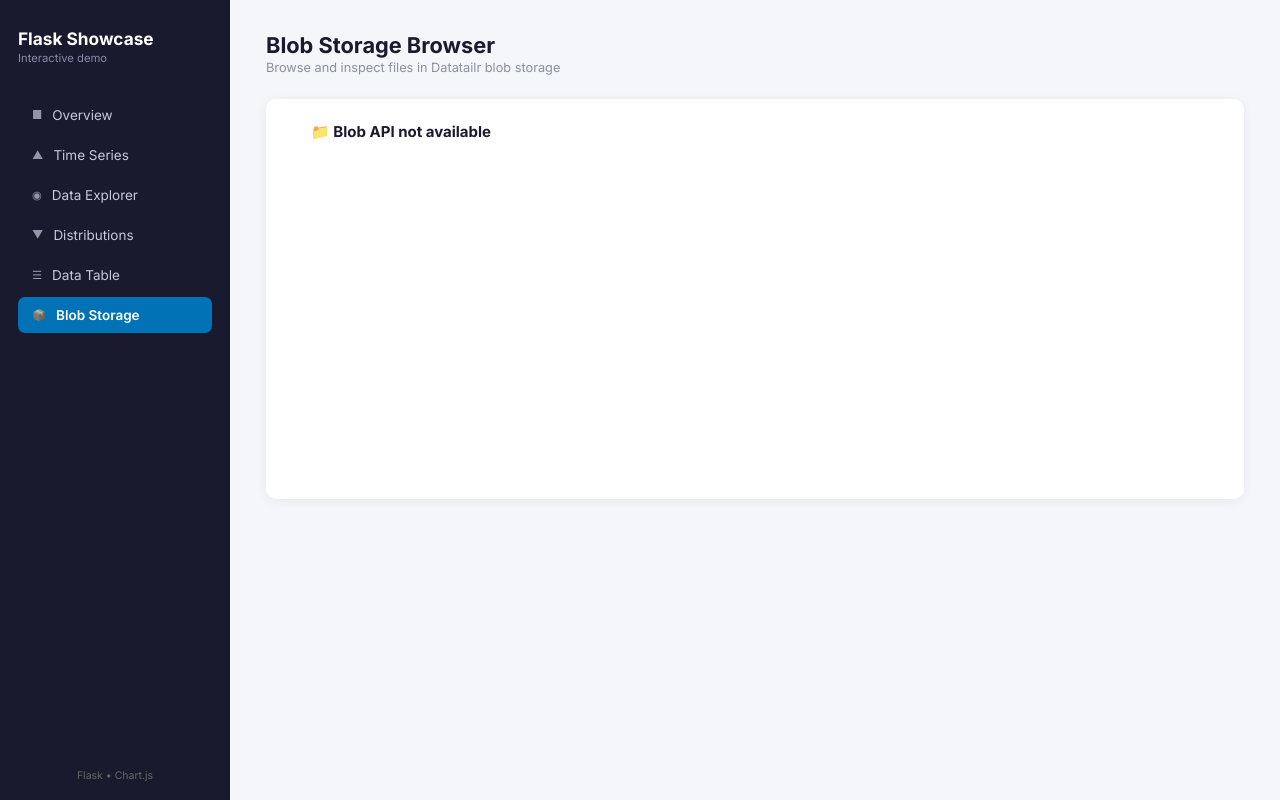
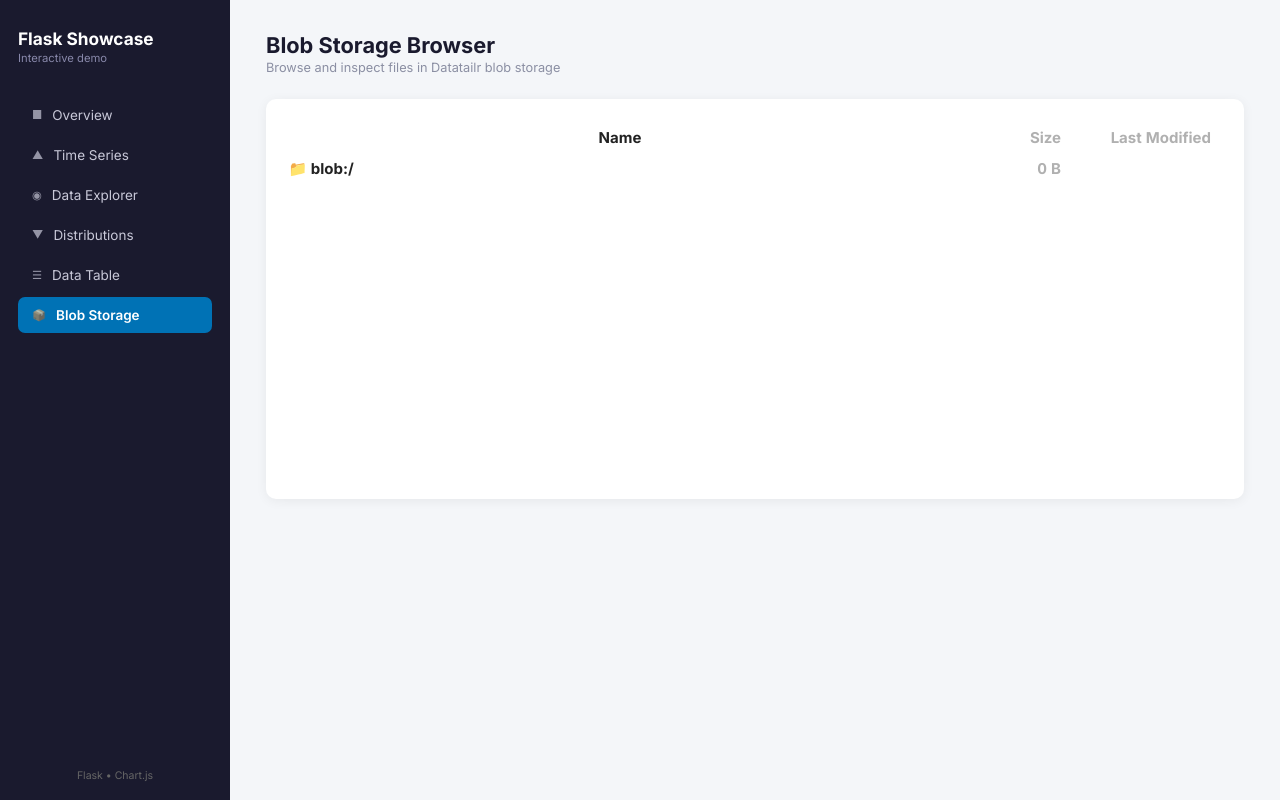
Before and after one commit to Datatailr/datatailr-examples, a Flask app: page /blob-browser in a window 1280 px wide. Run offline with Flask 3, Linux system fonts and the light colour scheme; data that the repository does not hold is empty.

Commit message:
improve blob tree

```diff
--- a/datatailr_demo/dashboards/flask/app.py
+++ b/datatailr_demo/dashboards/flask/app.py
@@ -205,39 +205,60 @@ except ImportError:
     blob_storage = None
 
 
-def _build_blob_tree(prefix="/"):
-    """
-    Build a nested file tree from flat blob paths using Blob.ls().
-    """
+
+def _list_blob_dir_with_size(prefix=""):
     if not blob_storage:
-        return {"name": "Blob API not available", "type": "dir", "children": []}
+        return {"name": prefix or "blob:/", "type": "dir", "children": [], "size": 0, "last_modified": None}
     try:
         blobs = blob_storage.ls(prefix, recursive=True)
     except Exception as e:
-        return {"name": "Blob API error", "type": "dir", "children": [{"name": str(e), "type": "file"}]}
+        return {"name": prefix or "blob:/", "type": "dir", "children": [{"name": str(e), "type": "file", "size": 0, "last_modified": None}], "size": 0, "last_modified": None}
 
-    # Build tree from flat paths
-    root = {"name": prefix or "root", "type": "dir", "children": []}
+    # Build a tree with size and last_modified aggregation
     tree = {}
     for blob in blobs:
-        rel_path = blob["name"]
+        # blob is a dict with 'name', 'size', 'last_modified'
+        if isinstance(blob, dict):
+            path = blob.get("name")
+            size = blob.get("size", 0)
+            last_modified = blob.get("last_modified")
+        else:
+            path = blob
+            try:
+                stat = blob_storage.stat(path)
+                size = stat.get('size', 0)
+                last_modified = stat.get('last_modified')
+            except Exception:
+                size = 0
+                last_modified = None
+        rel_path = path[len(prefix):].lstrip("/") if prefix else path
         parts = rel_path.split("/")
         node = tree
         for i, part in enumerate(parts):
-            if part == "":
+            if not part:
                 continue
             if part not in node:
-                node[part] = {} if i < len(parts) - 1 else None
-            if i < len(parts) - 1:
-                node = node[part]
+                node[part] = {"_children": {}, "_size": 0, "_is_file": i == len(parts) - 1, "_last_modified": None}
+            if i == len(parts) - 1:
+                node[part]["_size"] = size
+                node[part]["_last_modified"] = last_modified
+            node = node[part]["_children"]
 
-    def build_subtree(name, subtree):
-        if subtree is None:
-            return {"name": name, "type": "file"}
-        return {"name": name, "type": "dir", "children": [build_subtree(k, v) for k, v in sorted(subtree.items())]}
+    def build_subtree(name, node):
+        if node["_is_file"]:
+            return {"name": name, "type": "file", "size": node["_size"], "last_modified": node["_last_modified"]}
+        children = [build_subtree(k, v) for k, v in node["_children"].items()]
+        total_size = sum(child["size"] for child in children)
+        # For last_modified, use the most recent among children
+        last_mods = [child["last_modified"] for child in children if child["last_modified"]]
+        last_modified = max(last_mods) if last_mods else None
+        return {"name": name, "type": "dir", "children": children, "size": total_size, "last_modified": last_modified}
 
-    root["children"] = [build_subtree(k, v) for k, v in sorted(tree.items())]
-    return root
+    children = [build_subtree(k, v) for k, v in tree.items()]
+    total_size = sum(child["size"] for child in children)
+    last_mods = [child["last_modified"] for child in children if child["last_modified"]]
+    last_modified = max(last_mods) if last_mods else None
+    return {"name": prefix or "blob:/", "type": "dir", "children": children, "size": total_size, "last_modified": last_modified}
 
 
 @app.route("/blob-browser")
@@ -247,7 +268,7 @@ def blob_browser():
 
 @app.route("/api/blob-tree")
 def api_blob_tree():
-    tree = _build_blob_tree()
+    tree = _list_blob_dir_with_size()
     return jsonify(tree)
 
 
--- a/datatailr_demo/dashboards/flask/templates/blob_browser.html
+++ b/datatailr_demo/dashboards/flask/templates/blob_browser.html
@@ -18,44 +18,105 @@ async function fetchBlobTree() {
 
 function renderTree(node, container) {
   container.innerHTML = '';
-  const ul = document.createElement('ul');
-  ul.className = 'blob-tree-root';
-  buildTree(node, ul, '');
-  container.appendChild(ul);
+  const table = document.createElement('table');
+  table.className = 'blob-tree-table';
+  const thead = document.createElement('thead');
+  thead.innerHTML = '<tr><th>Name</th><th class="size-col">Size</th><th class="mod-col">Last Modified</th></tr>';
+  table.appendChild(thead);
+  const tbody = document.createElement('tbody');
+  renderTreeRows(node, tbody, '', 0);
+  table.appendChild(tbody);
+  container.appendChild(table);
 }
 
-function buildTree(node, parent, prefix = '') {
+function formatDateRawOrEpoch(val) {
+  if (!val) return '';
+  // If it's a number or a string of digits, treat as epoch seconds
+  if (typeof val === 'number' || /^\d+$/.test(val)) {
+    const epoch = typeof val === 'number' ? val : parseInt(val, 10);
+    if (!isNaN(epoch)) {
+      const d = new Date(epoch * 1000);
+      return d.toLocaleString(undefined, { timeZone: 'UTC' });
+    }
+  }
+  // Otherwise, return as-is
+  return val;
+}
+
+function renderTreeRows(node, parent, prefix = '', depth = 0, insertAfter = null) {
+  const indent = (depth * 0.5) + 'em';
   if (node.type === 'dir') {
-    const li = document.createElement('li');
-    li.innerHTML = `<span class='blob-dir'>📁 ${node.name}</span>`;
-    const ul = document.createElement('ul');
-    ul.style.display = 'none';
-    li.appendChild(ul);
-    li.querySelector('span').onclick = () => {
-      ul.style.display = ul.style.display === 'none' ? 'block' : 'none';
+    const tr = document.createElement('tr');
+    tr.innerHTML = `<td style="padding-left:${indent}"><span class='blob-dir'><span class='folder-icon'>📁</span> <span class='folder-name'>${node.name}</span></span></td><td class='size-col'>${typeof node.size === 'number' ? formatSize(node.size) : ''}</td><td class='mod-col'>${node.last_modified ? formatDateRawOrEpoch(node.last_modified) : ''}</td>`;
+    tr.classList.add('dir-row');
+    if (insertAfter && insertAfter.nextSibling) {
+      parent.insertBefore(tr, insertAfter.nextSibling);
+    } else {
+      parent.appendChild(tr);
+    }
+    let expanded = false;
+    let childRows = [];
+    const toggle = () => {
+      expanded = !expanded;
+      if (expanded) {
+        let lastInserted = tr;
+        (node.children || []).forEach(child => {
+          lastInserted = renderTreeRows(child, parent, (prefix ? prefix + '/' : '') + node.name, depth + 1, lastInserted);
+        });
+      } else {
+        // Remove all descendant rows
+        let next = tr.nextSibling;
+        while (next && next.classList.contains('dir-row') || next && next.querySelector && next.querySelector('.blob-file')) {
+          // Check depth by padding-left
+          const pad = next.firstChild && next.firstChild.style && next.firstChild.style.paddingLeft;
+          if (pad && parseFloat(pad) > parseFloat(indent)) {
+            const toRemove = next;
+            next = next.nextSibling;
+            parent.removeChild(toRemove);
+          } else {
+            break;
+          }
+        }
+      }
     };
-    parent.appendChild(li);
-    (node.children || []).forEach(child => buildTree(child, ul, (prefix ? prefix + '/' : '') + node.name));
+    tr.querySelector('.folder-icon').onclick = toggle;
+    tr.querySelector('.folder-name').onclick = toggle;
+    return tr;
   } else {
-    const li = document.createElement('li');
+    const tr = document.createElement('tr');
     const fullPath = (prefix ? prefix + '/' : '') + node.name;
-    li.innerHTML = `<span class='blob-file' title='Click to copy path'>📄 ${node.name}</span>`;
-    li.querySelector('span').onclick = async (e) => {
+    const blobPath = fullPath;
+    tr.innerHTML = `<td style="padding-left:${indent}"><span class='blob-file' title='Click to copy path'>📄 ${node.name}</span></td><td class='size-col'>${typeof node.size === 'number' ? formatSize(node.size) : ''}</td><td class='mod-col'>${node.last_modified ? formatDateRawOrEpoch(node.last_modified) : ''}</td>`;
+    tr.querySelector('.blob-file').onclick = async (e) => {
       e.stopPropagation();
       try {
-        await navigator.clipboard.writeText(fullPath);
-        li.querySelector('span').classList.add('copied');
-        li.querySelector('span').textContent = `📄 ${node.name} (copied!)`;
+        await navigator.clipboard.writeText(blobPath);
+        tr.querySelector('.blob-file').classList.add('copied');
+        tr.querySelector('.blob-file').textContent = `📄 ${node.name} (copied!)`;
         setTimeout(() => {
-          li.querySelector('span').classList.remove('copied');
-          li.querySelector('span').textContent = `📄 ${node.name}`;
+          tr.querySelector('.blob-file').classList.remove('copied');
+          tr.querySelector('.blob-file').textContent = `📄 ${node.name}`;
         }, 1200);
       } catch (err) {
         alert('Failed to copy path');
       }
     };
-    parent.appendChild(li);
+    if (insertAfter && insertAfter.nextSibling) {
+      parent.insertBefore(tr, insertAfter.nextSibling);
+    } else {
+      parent.appendChild(tr);
+    }
+    return tr;
   }
+}
+
+function formatSize(bytes) {
+  if (typeof bytes !== 'number' || isNaN(bytes)) return '';
+  if (bytes === 0) return '0 B';
+  const k = 1024;
+  const sizes = ['B', 'KB', 'MB', 'GB', 'TB'];
+  const i = Math.floor(Math.log(bytes) / Math.log(k));
+  return parseFloat((bytes / Math.pow(k, i)).toFixed(2)) + ' ' + sizes[i];
 }
 
 document.addEventListener('DOMContentLoaded', fetchBlobTree);
@@ -63,10 +124,69 @@ document.addEventListener('DOMContentLoaded', fetchBlobTree);
 <style>
 .blob-tree-root, .blob-tree-root ul {
   list-style: none;
-  margin-left: 1em;
-  padding-left: 0.5em;
+  margin-left: 0;
+  padding-left: 0;
 }
 .blob-dir { cursor: pointer; font-weight: bold; }
-.blob-file { color: #4a90e2; }
+.blob-file { color: #4a90e2; cursor: pointer; }
+.blob-file.copied { color: #7ed957; }
+.blob-size {
+  float: right;
+  color: #b0b0b0;
+  font-size: 0.95em;
+  margin-left: 1em;
+  font-variant-numeric: tabular-nums;
+}
+.blob-size-col {
+  display: inline-block;
+  min-width: 80px;
+  text-align: right;
+  color: #b0b0b0;
+  font-size: 0.95em;
+  margin-left: 1em;
+  font-variant-numeric: tabular-nums;
+}
+li { background: none; color: #e0e0e0; min-width: 300px; }
+.blob-tree-table {
+  width: 100%;
+  border-collapse: collapse;
+  background: #fff;
+  color: #222;
+}
+.blob-tree-table th, .blob-tree-table td {
+  padding: 0.4em 0.7em;
+  border: none;
+}
+.blob-tree-table tr {
+  border-bottom: 1px solid #e0e0e0; /* subtle light gray line */
+}
+.blob-tree-table tr:last-child {
+  border-bottom: none;
+}
+.blob-tree-table th.size-col, .blob-tree-table td.size-col {
+  width: 120px;
+  text-align: right;
+  color: #b0b0b0;
+  font-variant-numeric: tabular-nums;
+  background: transparent;
+}
+.blob-tree-table th.mod-col, .blob-tree-table td.mod-col {
+  width: 150px;
+  text-align: right;
+  color: #b0b0b0;
+  font-variant-numeric: tabular-nums;
+  background: transparent;
+}
+.dir-row > td {
+  font-weight: bold;
+  background: transparent;
+  cursor: pointer;
+}
+.child-row > td {
+  background: transparent;
+}
+.blob-file.copied {
+  color: #4a90e2;
+}
 </style>
 {% endblock %}
```
